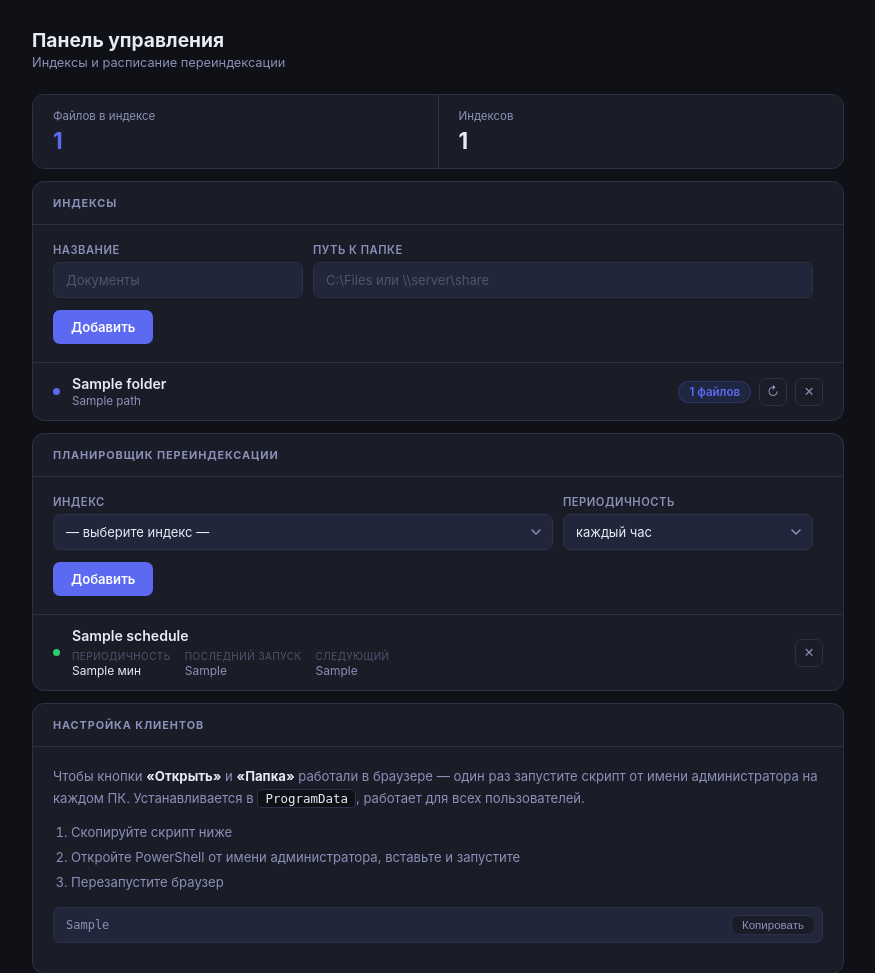
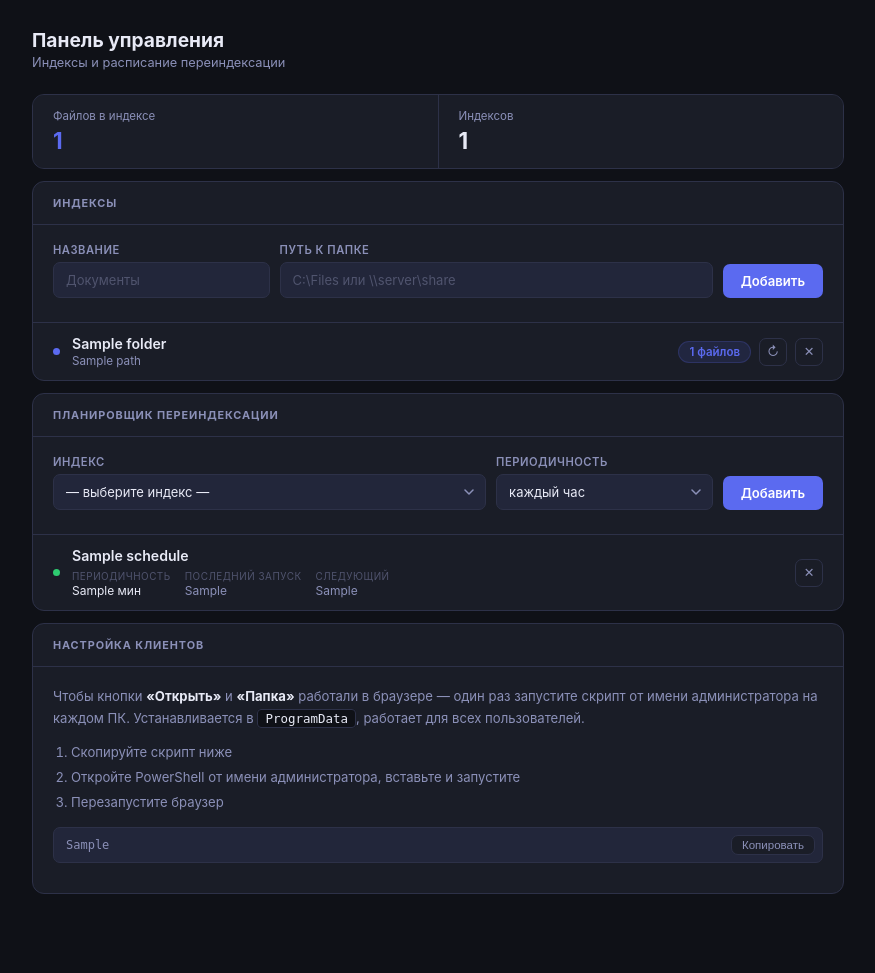
Before and after one commit to bolgov0zero/NbmSearch, a FastAPI app: template templates/admin.html in a window 1280 px wide. Shown: the part 52-1025 px from the top of the page, without its empty margins (202-1077 px from the left). After the commit the page ends 946 px from the top, so only its background shows below. Run offline with FastAPI, Linux system fonts and the light colour scheme; the template is opened without the code that fills it: most values are stand-ins (such as "Sample title", 1, 10 or a date in 2020).

Commit message:
Fix Add buttons: move inside grid so they align with input fields
Co-Authored-By: Claude Sonnet 4.6 <noreply@anthropic.com>

```diff
--- a/templates/admin.html
+++ b/templates/admin.html
@@ -212,9 +212,9 @@ code{background:var(--bg);border:1px solid var(--border);padding:1px 7px;
           <label>Путь к папке</label>
           <input type="text" id="newPath" placeholder="C:\Files или \\server\share">
         </div>
+        <button class="btn btn-primary" id="addBtn" onclick="addFolder()">Добавить</button>
       </div>
-      <div class="form-actions">
-        <button class="btn btn-primary" id="addBtn" onclick="addFolder()">Добавить</button>
+      <div style="margin-top:6px">
         <span class="form-msg form-error" id="formError"></span>
         <span class="form-msg form-ok" id="formOk"></span>
       </div>
@@ -280,9 +280,9 @@ code{background:var(--bg);border:1px solid var(--border);padding:1px 7px;
             <option value="1440">раз в сутки</option>
           </select>
         </div>
+        <button class="btn btn-primary" id="addSchedBtn" onclick="addSchedule()">Добавить</button>
       </div>
-      <div class="form-actions">
-        <button class="btn btn-primary" id="addSchedBtn" onclick="addSchedule()">Добавить</button>
+      <div style="margin-top:6px">
         <span class="form-msg form-error" id="schedError"></span>
         <span class="form-msg form-ok" id="schedOk"></span>
       </div>
```
